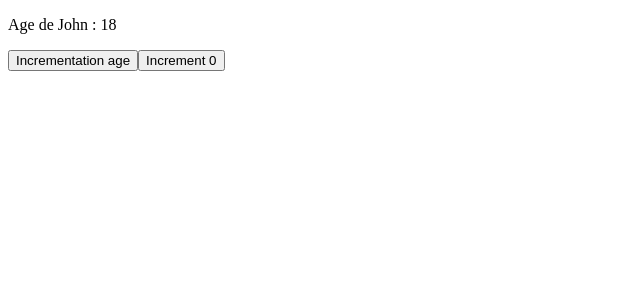
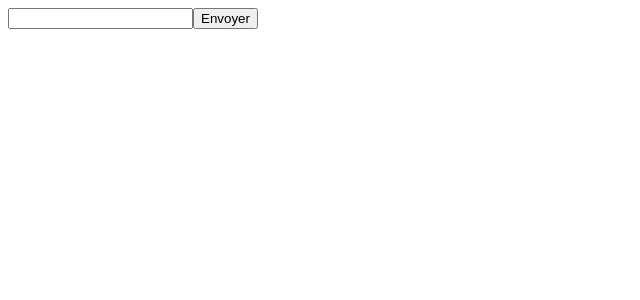
Before and after one commit to RovaFitia/tuto-reactjs, a React (Vite) app: page / in a window 1280 px wide. Shown: the top 300 px of the page, without its empty margins (0-640 px from the left). Built offline with nearby package versions, Linux system fonts and the light colour scheme.

Commit message:
Soumission de la formulaire avec 2 méthodes avec controler ou pas

```diff
--- a/src/App.jsx
+++ b/src/App.jsx
@@ -1,31 +1,38 @@
 import { useState } from "react";
 
 function App() {
-  const [count, setCount] = useState(0);
+    // * First Method : formulaire controler
+    // const [firstName, setFirstName] = useState('John Doe')
 
-  const [person, setPerson] = useState({
-    firstName: "John",
-    lastName: "Doe",
-    age: 18,
-  });
+    // const handleChange = (e) => {
+    //     setFirstName(e.target.value)
+    // }
 
-  const incrementAge = () => {
-    setPerson({ ...person, age: person.age + 1 });
-  };
+    // const reset = () => {
+    //     setFirstName('')
+    // }
 
-  const incrementCount = () => {
-    setCount(count + 1);
-  };
+    // return <form>
+    //     <input type="text" value={firstName} onChange={handleChange}/>
 
-  return (
-    <>
-      <p>
-        Age de {person.firstName} : {person.age}
-      </p>
-      <button onClick={incrementAge}>Incrementation age</button>
-      <button onClick={incrementCount}>Increment {count}</button>
-    </>
-  );
+    //     {firstName}
+
+    //     <button type="button" onClick={reset}>Reset</button>
+
+    // </form>
+
+    //* Second Method : formulaire non controler
+
+    const handleSubmit = (e) => {
+        e.preventDefault()
+
+        console.log(new FormData(e.target))
+    }
+
+    return <form onSubmit={handleSubmit}>
+        <input type="text" name="firstname" />
+        <button>Envoyer</button>
+    </form>
 }
 
 export default App;
```
